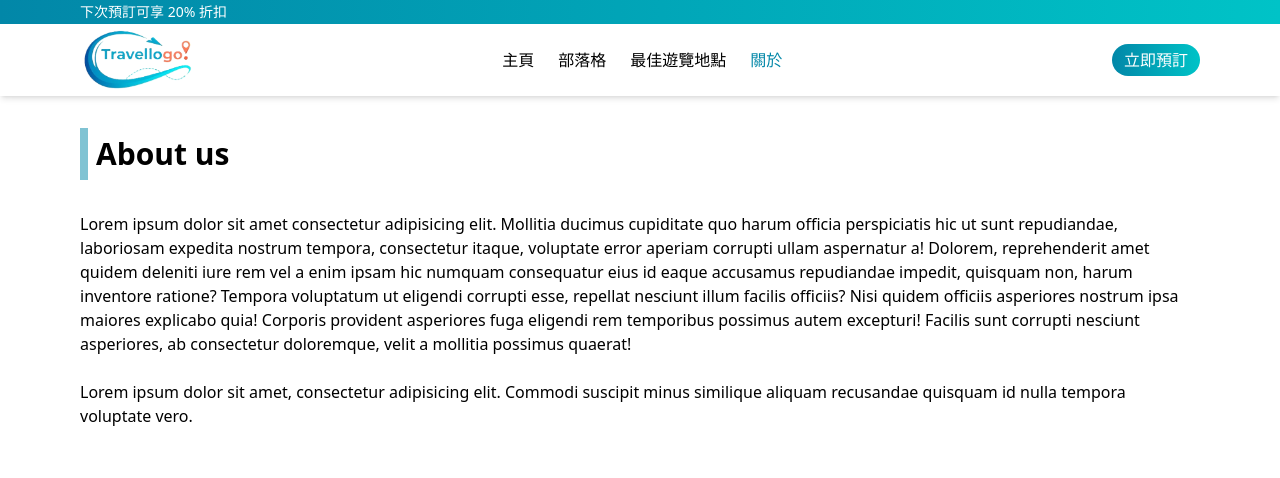
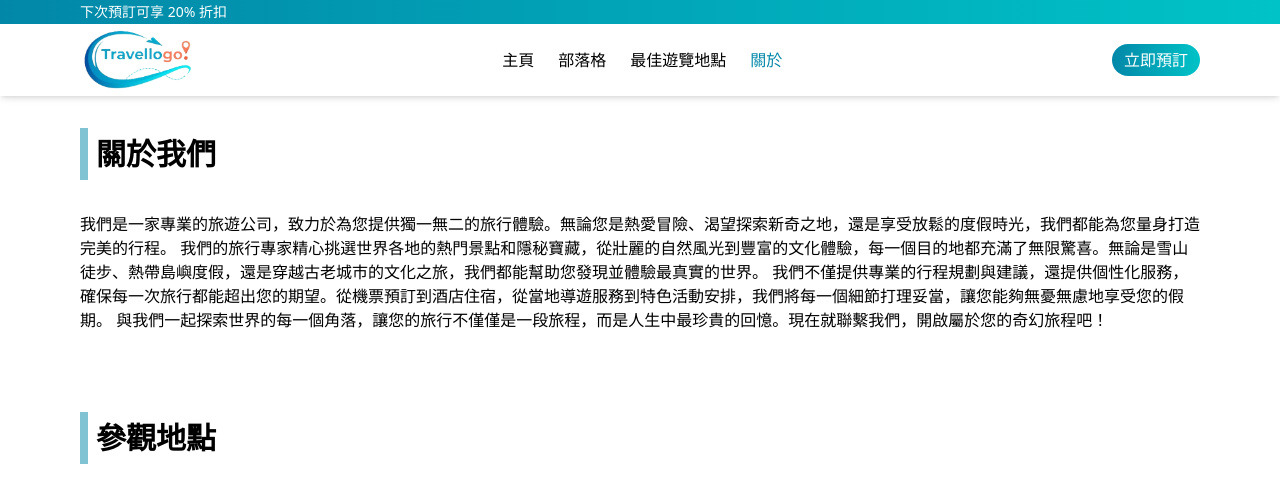
Before and after one commit to zoey1991234/RWD-web, a React (Vite) app: page /about in a window 1280 px wide. Shown: the top 478 px of the page. Built offline with nearby package versions, Linux system fonts and the light colour scheme.

Commit message:
Update About.jsx

```diff
--- a/src/pages/About.jsx
+++ b/src/pages/About.jsx
@@ -8,28 +8,25 @@ const About = () => {
       <div className="container pt-14">
         <div className="py-10">
           <h1 className=" my-8 border-l-8 border-primary/50 py-2 pl-2 text-3xl font-bold">
-            About us
+            關於我們
           </h1>
           <p>
-            Lorem ipsum dolor sit amet consectetur adipisicing elit. Mollitia
-            ducimus cupiditate quo harum officia perspiciatis hic ut sunt
-            repudiandae, laboriosam expedita nostrum tempora, consectetur
-            itaque, voluptate error aperiam corrupti ullam aspernatur a!
-            Dolorem, reprehenderit amet quidem deleniti iure rem vel a enim
-            ipsam hic numquam consequatur eius id eaque accusamus repudiandae
-            impedit, quisquam non, harum inventore ratione? Tempora voluptatum
-            ut eligendi corrupti esse, repellat nesciunt illum facilis officiis?
-            Nisi quidem officiis asperiores nostrum ipsa maiores explicabo quia!
-            Corporis provident asperiores fuga eligendi rem temporibus possimus
-            autem excepturi! Facilis sunt corrupti nesciunt asperiores, ab
-            consectetur doloremque, velit a mollitia possimus quaerat!
+          我們是一家專業的旅遊公司，致力於為您提供獨一無二的旅行體驗。無論您是熱愛冒險、渴望探索新奇之地，還是享受放鬆的度假時光，我們都能為您量身打造完美的行程。
+
+我們的旅行專家精心挑選世界各地的熱門景點和隱秘寶藏，從壯麗的自然風光到豐富的文化體驗，每一個目的地都充滿了無限驚喜。無論是雪山徒步、熱帶島嶼度假，還是穿越古老城市的文化之旅，我們都能幫助您發現並體驗最真實的世界。
+
+我們不僅提供專業的行程規劃與建議，還提供個性化服務，確保每一次旅行都能超出您的期望。從機票預訂到酒店住宿，從當地導遊服務到特色活動安排，我們將每一個細節打理妥當，讓您能夠無憂無慮地享受您的假期。
+
+與我們一起探索世界的每一個角落，讓您的旅行不僅僅是一段旅程，而是人生中最珍貴的回憶。現在就聯繫我們，開啟屬於您的奇幻旅程吧！
+
+
           </p>
           <br />
-          <p>
+          {/* <p>
             Lorem ipsum dolor sit amet, consectetur adipisicing elit. Commodi
             suscipit minus similique aliquam recusandae quisquam id nulla
             tempora voluptate vero.
-          </p>
+          </p> */}
         </div>
       </div>
       <Location />
```
